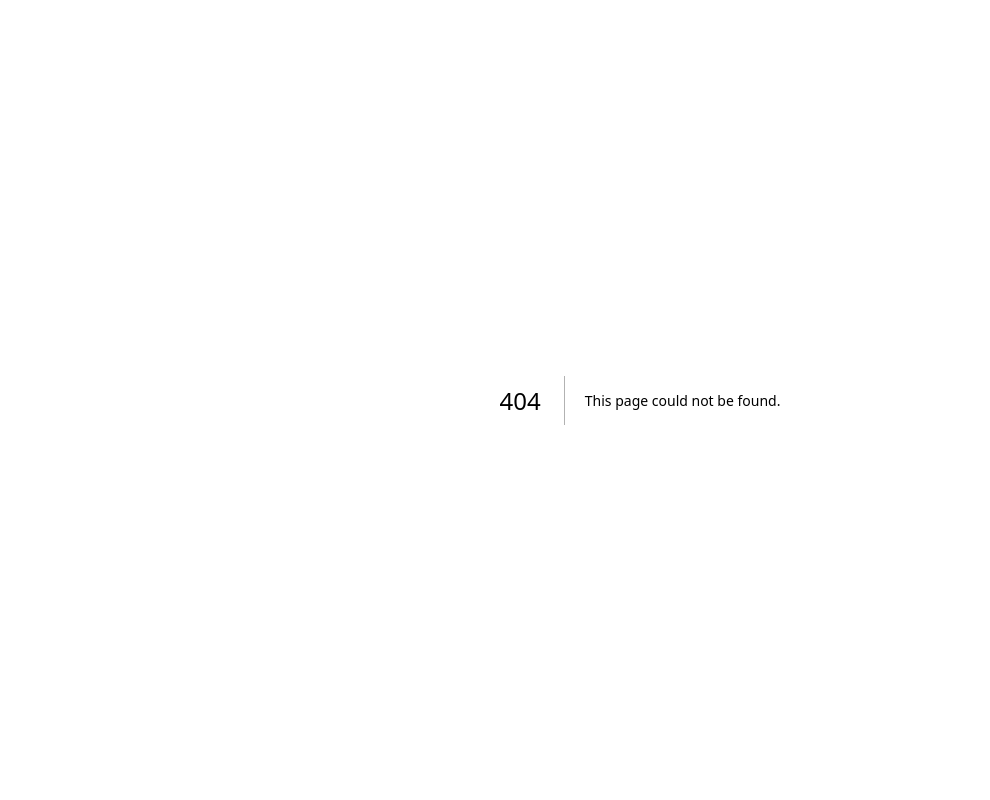
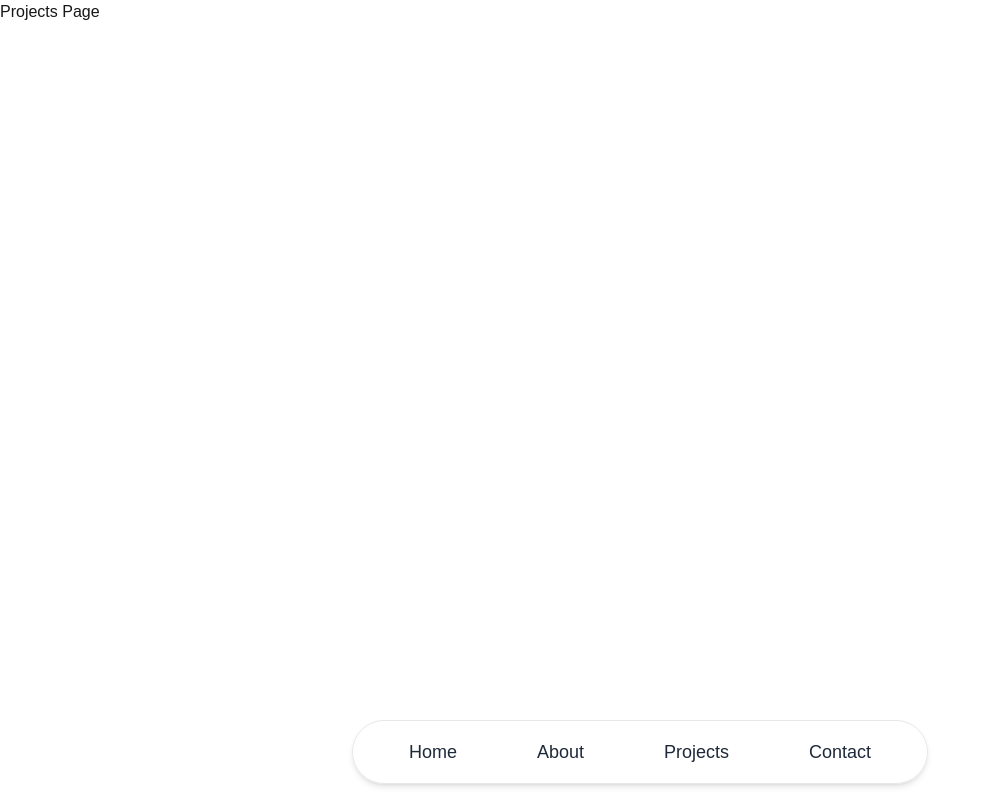
Before and after one commit to RawdonNoronha/rawdon-noronha-portfolio, a Next.js app: page /Projects in a window 1280 px wide. Before the commit this address had no page. Shown: the whole page, without its empty margins (0-990 px from the left). Built offline with nearby package versions, Linux system fonts and the light colour scheme.

Commit message:
Navigation Bar: Need to create a navigation bar #1 - Created pages to be routed to. - Created skeleton navigation bar.

```diff
--- /dev/null
+++ b/app/About/page.tsx
@@ -0,0 +1,11 @@
+import React from 'react'
+
+const page = () => {
+  return (
+    <div>
+      About Page
+    </div>
+  )
+}
+
+export default page
--- /dev/null
+++ b/app/Contact/page.tsx
@@ -0,0 +1,11 @@
+import React from 'react'
+
+const page = () => {
+  return (
+    <div>
+      Contact Page
+    </div>
+  )
+}
+
+export default page
--- /dev/null
+++ b/app/Projects/page.tsx
@@ -0,0 +1,11 @@
+import React from 'react'
+
+const page = () => {
+  return (
+    <div>
+      Projects Page
+    </div>
+  )
+}
+
+export default page
--- /dev/null
+++ b/app/components/NavigationBar/NavigationBar.tsx
@@ -0,0 +1,30 @@
+"use client";
+
+import React from "react";
+
+const navigationOptions = [
+  { id: 0, title: "Home", href: "/" },
+  { id: 1, title: "About", href: "/About" },
+  { id: 2, title: "Projects", href: "/Projects" },
+  { id: 3, title: "Contact", href: "/Contact" },
+];
+
+const NavigationBar = () => {
+  return (
+    <div className="z-50 fixed bottom-4 left-1/2 transform -translate-x-1/2 w-[90%] max-w-xl">
+      <div className="h-16 bg-white/95 dark:bg-neutral-900/95 text-black dark:text-white rounded-full flex items-center justify-around px-4 shadow-md dark:shadow-lg backdrop-blur-sm border border-gray-200 dark:border-neutral-700">
+        {navigationOptions.map((item) => (
+          <a
+            key={item.id}
+            href={item.href}
+            className="text-lg font-medium text-gray-800 dark:text-gray-100 hover:text-indigo-600 dark:hover:text-indigo-400 px-2 py-1 rounded transition-colors duration-300"
+          >
+            {item.title}
+          </a>
+        ))}
+      </div>
+    </div>
+  );
+};
+
+export default React.memo(NavigationBar);
--- a/app/layout.tsx
+++ b/app/layout.tsx
@@ -1,6 +1,7 @@
 import type { Metadata } from "next";
 import { Geist, Geist_Mono } from "next/font/google";
 import "./globals.css";
+import NavigationBar from "./components/NavigationBar/NavigationBar";
 
 const geistSans = Geist({
   variable: "--font-geist-sans",
@@ -13,7 +14,7 @@ const geistMono = Geist_Mono({
 });
 
 export const metadata: Metadata = {
-  title: "Create Next App",
+  title: "Rawdon Noronha",
   description: "Generated by create next app",
 };
 
@@ -27,7 +28,10 @@ export default function RootLayout({
       lang="en"
       className={`${geistSans.variable} ${geistMono.variable} h-full antialiased`}
     >
-      <body className="min-h-full flex flex-col">{children}</body>
+      <body className="min-h-full flex flex-col">
+          <NavigationBar />
+          {children}
+      </body>
     </html>
   );
 }
```
